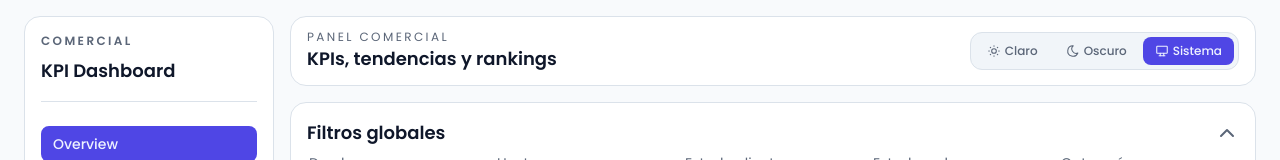
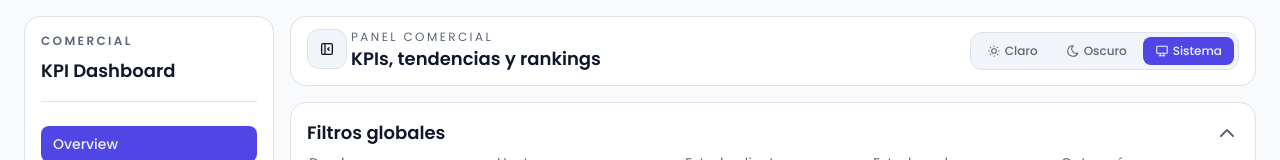
Before and after one commit to DarkKingpro10/Datalisys-Group-Test, a Next.js app in the folder frontend/: page /overview in a window 1280 px wide. Shown: the top 160 px of the page. Built offline with nearby package versions, Linux system fonts and the light colour scheme; no server answers.

Commit message:
feat: Nueva mejora al sidebar

```diff
--- a/frontend/src/app/(dashboard)/layout.tsx
+++ b/frontend/src/app/(dashboard)/layout.tsx
@@ -1,35 +1,10 @@
-import { Suspense, type ReactNode } from "react";
-import { DashboardSidebar } from "@/features/dashboard/components/dashboard-sidebar";
-import { ThemeToggle } from "@/shared/components/theme-toggle";
+import type { ReactNode } from "react";
+import { DashboardShell } from "@/features/dashboard/components/dashboard-shell";
 
 type Props = {
 	children: ReactNode;
 };
 
 export default function DashboardLayout({ children }: Props) {
-	return (
-		<div className="min-h-screen overflow-x-clip bg-background text-foreground">
-			<div className="mx-auto grid max-w-7xl gap-4 px-4 py-4 md:grid-cols-[250px_1fr] md:px-6">
-				<div className="md:sticky md:top-4 md:h-[calc(100vh-2rem)]">
-					<Suspense
-						fallback={<div className="h-full rounded-2xl border border-border bg-surface p-4" />}
-					>
-						<DashboardSidebar />
-					</Suspense>
-				</div>
-
-				<main className="min-w-0 space-y-4">
-					<header className="flex flex-col gap-3 rounded-2xl border border-border bg-surface px-4 py-3 sm:flex-row sm:items-center sm:justify-between">
-						<div className="min-w-0">
-							<p className="text-xs uppercase tracking-[0.2em] text-muted">Panel comercial</p>
-							<h1 className="text-base font-semibold sm:text-lg">KPIs, tendencias y rankings</h1>
-						</div>
-						<ThemeToggle />
-					</header>
-
-					{children}
-				</main>
-			</div>
-		</div>
-	);
+	return <DashboardShell>{children}</DashboardShell>;
 }
--- /dev/null
+++ b/frontend/src/features/dashboard/components/dashboard-shell.tsx
@@ -0,0 +1,150 @@
+"use client";
+
+import { Suspense, type ReactNode, useEffect, useRef } from "react";
+import clsx from "clsx";
+import {
+	IconLayoutSidebarLeftCollapse,
+	IconLayoutSidebarLeftExpand,
+	IconX,
+} from "@tabler/icons-react";
+import { DashboardSidebar } from "@/features/dashboard/components/dashboard-sidebar";
+import { ThemeToggle } from "@/shared/components/theme-toggle";
+import { useDashboardUIStore } from "@/shared/store/dashboard-ui.store";
+
+type Props = {
+	children: ReactNode;
+};
+
+export function DashboardShell({ children }: Props) {
+	const isSidebarOpen = useDashboardUIStore((state) => state.isSidebarOpen);
+	const toggleSidebar = useDashboardUIStore((state) => state.toggleSidebar);
+	const openSidebar = useDashboardUIStore((state) => state.openSidebar);
+	const closeSidebar = useDashboardUIStore((state) => state.closeSidebar);
+	const initialized = useRef(false);
+
+	useEffect(() => {
+		if (initialized.current) {
+			return;
+		}
+
+		initialized.current = true;
+		if (window.matchMedia("(min-width: 768px)").matches) {
+			openSidebar();
+			return;
+		}
+
+		closeSidebar();
+	}, [closeSidebar, openSidebar]);
+
+	return (
+		<div className="min-h-screen overflow-x-clip bg-background text-foreground">
+			<div
+				className={clsx(
+					"mx-auto max-w-7xl px-4 py-4 md:grid md:gap-4 md:px-6",
+					isSidebarOpen
+						? "md:grid-cols-[250px_minmax(0,1fr)]"
+						: "md:grid-cols-[0_minmax(0,1fr)]",
+				)}
+			>
+				<div
+					className={clsx(
+						"hidden overflow-hidden md:block",
+						isSidebarOpen ? "pointer-events-auto" : "pointer-events-none",
+					)}
+					aria-hidden={!isSidebarOpen}
+				>
+					<div
+						className={clsx(
+							"md:sticky md:top-4 md:h-[calc(100vh-2rem)] transition-all duration-200",
+							isSidebarOpen
+								? "translate-x-0 opacity-100"
+								: "-translate-x-2 opacity-0",
+						)}
+					>
+						<Suspense
+							fallback={
+								<div className="h-full rounded-2xl border border-border bg-surface p-4" />
+							}
+						>
+							<DashboardSidebar />
+						</Suspense>
+					</div>
+				</div>
+
+				{isSidebarOpen ? (
+					<div
+						className="fixed inset-0 z-40 bg-black/50 transition-opacity duration-200 md:hidden"
+						onClick={closeSidebar}
+						aria-hidden
+					/>
+				) : null}
+
+				<div
+					className={clsx(
+						"fixed inset-y-0 left-0 z-50 w-72 p-4 transition-transform duration-200 md:hidden",
+						isSidebarOpen ? "translate-x-0" : "-translate-x-full",
+					)}
+				>
+					<div className="flex h-full flex-col rounded-2xl border border-border bg-surface p-4">
+						<div className="mb-3 flex items-center justify-end">
+							<button
+								type="button"
+								onClick={closeSidebar}
+								className="inline-flex h-9 w-9 items-center justify-center rounded-lg border border-border bg-surface-soft text-foreground transition hover:bg-surface"
+								aria-label="Cerrar menú"
+								title="Cerrar menú"
+							>
+								<IconX size={16} />
+							</button>
+						</div>
+						<div className="min-h-0 flex-1">
+							<Suspense
+								fallback={
+									<div className="h-full rounded-2xl border border-border bg-surface p-4" />
+								}
+							>
+								<DashboardSidebar />
+							</Suspense>
+						</div>
+					</div>
+				</div>
+
+				<main className="min-w-0 space-y-4">
+					<header className="flex items-start gap-3 rounded-2xl border border-border bg-surface px-4 py-3 sm:items-center flex-col lg:flex-row">
+						<section className="min-w-0 flex-1 flex gap-1 flex-row">
+							<button
+								type="button"
+								onClick={toggleSidebar}
+								className="inline-flex h-10 w-10 shrink-0 items-center justify-center rounded-xl border border-border bg-surface-soft text-foreground transition hover:bg-surface"
+								aria-label={
+									isSidebarOpen ? "Ocultar sidebar" : "Mostrar sidebar"
+								}
+								title={isSidebarOpen ? "Ocultar sidebar" : "Mostrar sidebar"}
+							>
+								{isSidebarOpen ? (
+									<IconLayoutSidebarLeftCollapse size={16} />
+								) : (
+									<IconLayoutSidebarLeftExpand size={16} />
+								)}
+							</button>
+							<div className="">
+								<p className="text-xs uppercase tracking-[0.2em] text-muted">
+									Panel comercial
+								</p>
+								<h1 className="text-base font-semibold sm:text-lg">
+									KPIs, tendencias y rankings
+								</h1>
+							</div>
+						</section>
+
+						<section className="m-auto lg:ml-auto shrink-0">
+							<ThemeToggle />
+						</section>
+					</header>
+
+					{children}
+				</main>
+			</div>
+		</div>
+	);
+}
--- a/frontend/src/features/dashboard/components/dashboard-sidebar.tsx
+++ b/frontend/src/features/dashboard/components/dashboard-sidebar.tsx
@@ -10,7 +10,7 @@ export function DashboardSidebar() {
 	const queryString = searchParams.toString();
 
 	return (
-		<aside className="h-full rounded-2xl border border-border bg-surface p-4">
+		<aside className="h-full rounded-2xl lg:border lg:border-border bg-surface lg:p-4">
 			<div className="mb-6 border-b border-border pb-4">
 				<p className="text-xs font-semibold uppercase tracking-[0.2em] text-muted">Comercial</p>
 				<h2 className="mt-2 text-lg font-semibold">KPI Dashboard</h2>
--- /dev/null
+++ b/frontend/src/shared/store/dashboard-ui.store.ts
@@ -0,0 +1,17 @@
+"use client";
+
+import { create } from "zustand";
+
+type DashboardUIState = {
+	isSidebarOpen: boolean;
+	toggleSidebar: () => void;
+	openSidebar: () => void;
+	closeSidebar: () => void;
+};
+
+export const useDashboardUIStore = create<DashboardUIState>((set) => ({
+	isSidebarOpen: true,
+	toggleSidebar: () => set((state) => ({ isSidebarOpen: !state.isSidebarOpen })),
+	openSidebar: () => set({ isSidebarOpen: true }),
+	closeSidebar: () => set({ isSidebarOpen: false }),
+}));
```
Also changed, not shown: frontend/src/app/globals.css (line endings or trailing spaces), 2 other files (tests, documents, lock files or other folders).
